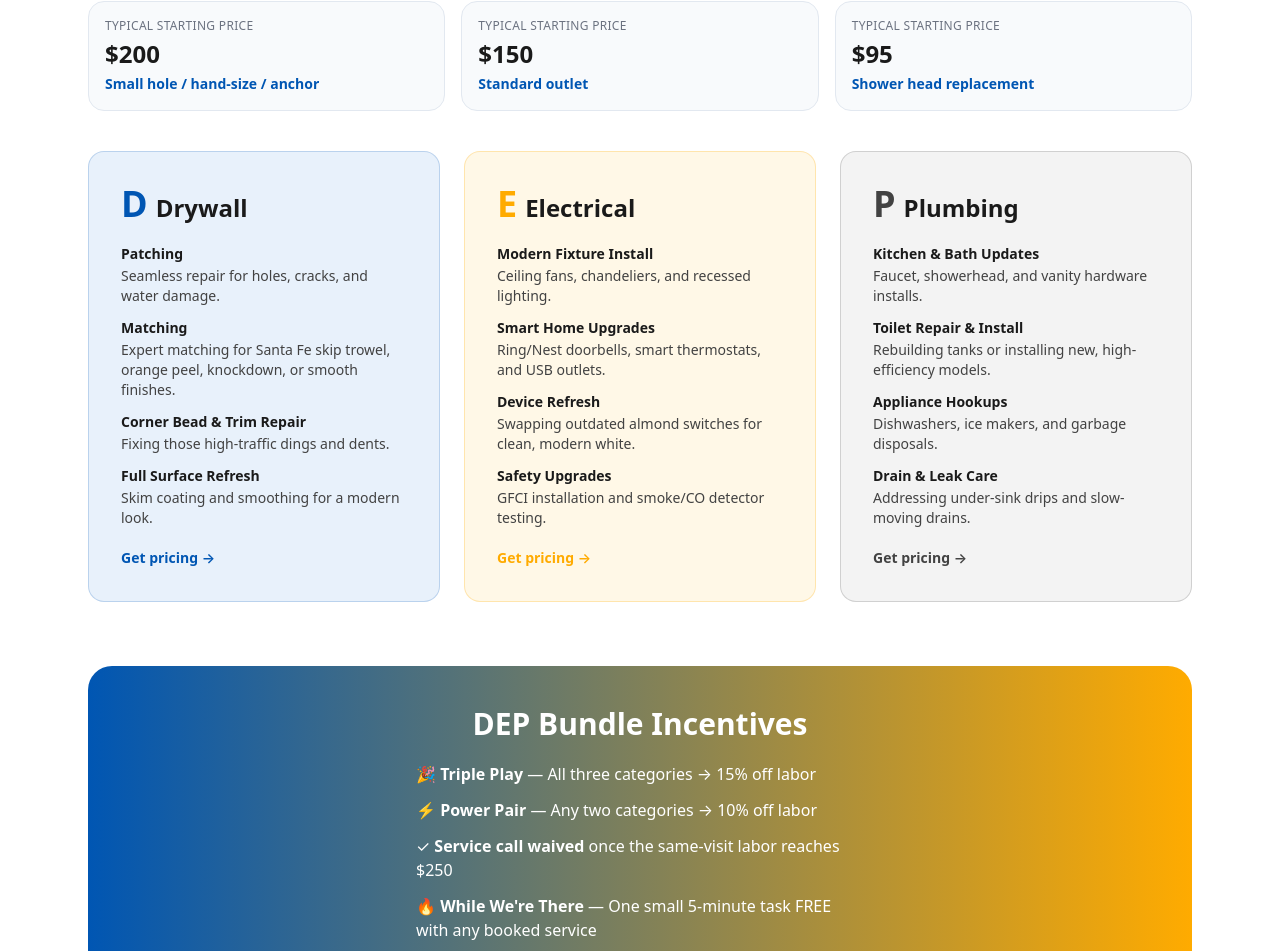
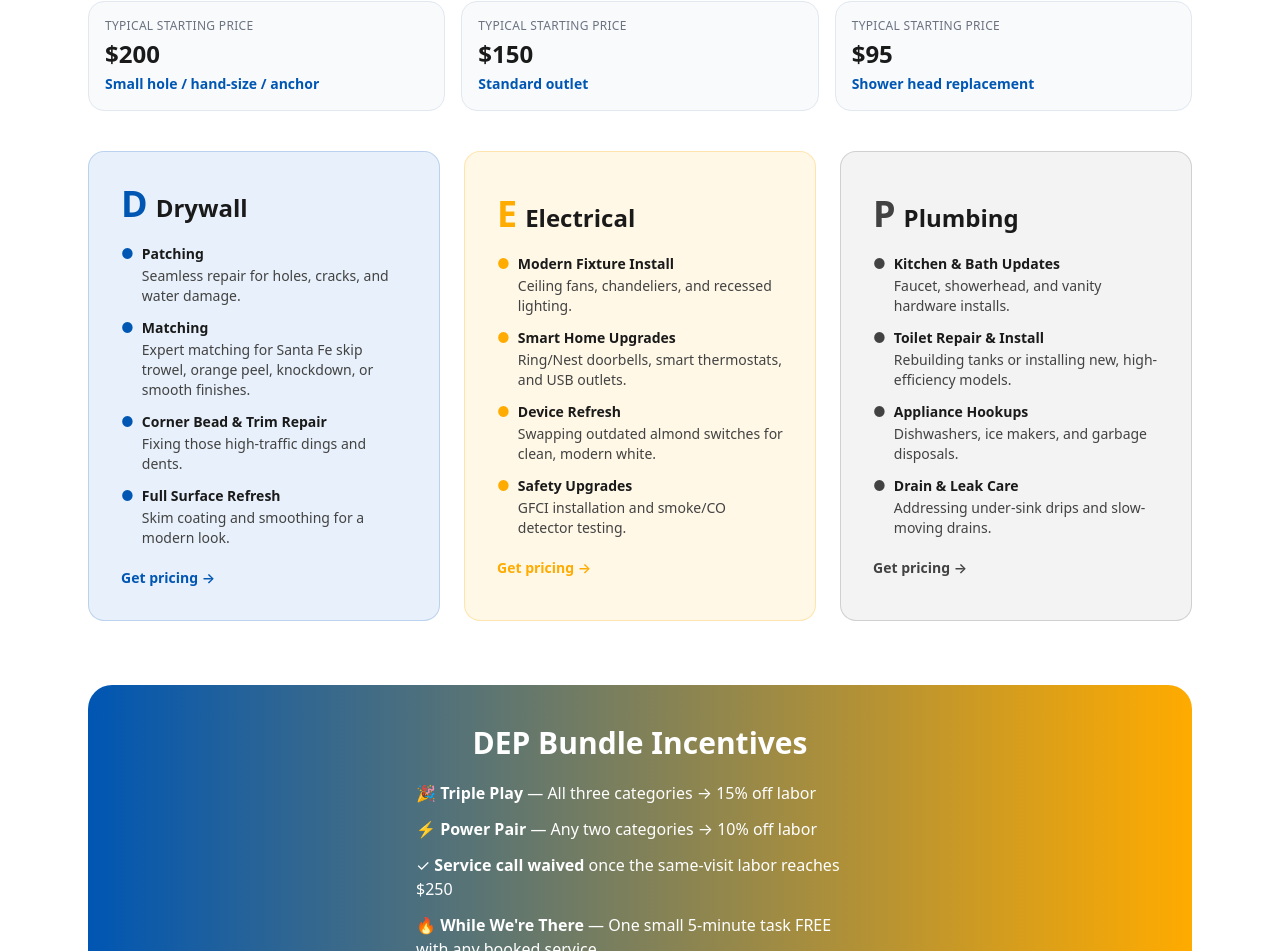
Before and after one commit to 1791-pueblo/Dephomerepair, a Next.js app: page / in a window 1280 px wide. Shown: the part 1064-2015 px from the top of the page. Built offline with nearby package versions, Linux system fonts and the light colour scheme.

Commit message:
Remove trade-card photos; keep 4-bullet menu and tap-to-quote

```diff
--- a/components/TradeMenuCards.tsx
+++ b/components/TradeMenuCards.tsx
@@ -2,8 +2,6 @@
 
 import { CALL_WAIVER_MIN, SERVICE_CALL, allServices, type ServicePrice } from '../lib/pricing';
 import { SERVICE_MENU_TITLE, TRADE_CARDS } from '../lib/tradeCardCopy';
-import { tradeCardProjects } from '../lib/portfolio';
-import { ProjectPhotoSlider } from './ProjectPhotoSlider';
 
 type TradeKey = 'drywall' | 'electrical' | 'plumbing';
 
@@ -24,11 +22,10 @@ const STARTING_IDS = ['d-small-hole', 'e-outlet', 'p-shower-head'];
 export function TradeMenuCards({
   onSelect,
   onStartQuote,
-  onOpenPhoto,
 }: {
   onSelect: (key: TradeKey) => void;
   onStartQuote: (key: TradeKey) => void;
-  onOpenPhoto: (photo: { src: string; caption: string }) => void;
+  onOpenPhoto?: (photo: { src: string; caption: string }) => void;
 }) {
   const startingAnchors = STARTING_IDS
     .map((id) => allServices.find((s) => s.id === id))
@@ -66,38 +63,33 @@ export function TradeMenuCards({
         </div>
         <div className="grid grid-cols-1 lg:grid-cols-3 gap-6 items-stretch">
           {TRADE_CARDS.map((card) => {
-            const project = tradeCardProjects[card.key];
             const style = CARD_STYLE[card.key];
             return (
-              <div key={card.key} className={`text-left ${style.bg} p-6 sm:p-8 rounded-2xl border ${style.border} h-full hover:shadow-md transition`}>
-                <button
-                  type="button"
-                  onClick={() => openQuote(card.key)}
-                  className="flex items-baseline gap-2 mb-5 text-left focus:outline-none focus:ring-2 focus:ring-[#FFAB00] rounded"
-                >
+              <button
+                key={card.key}
+                type="button"
+                onClick={() => openQuote(card.key)}
+                className={`text-left ${style.bg} p-6 sm:p-8 rounded-2xl border ${style.border} h-full hover:shadow-md transition focus:outline-none focus:ring-2 focus:ring-[#FFAB00]`}
+              >
+                <div className="flex items-baseline gap-2 mb-5">
                   <span className="text-3xl sm:text-4xl font-black" style={{ color: style.color }}>{card.letter}</span>
                   <span className="text-xl sm:text-2xl font-bold text-[#1A1A1A]">{card.title}</span>
-                </button>
-                <div className="mb-5">
-                  <ProjectPhotoSlider photos={project.photos} projectType={project.type} onOpen={onOpenPhoto} />
                 </div>
                 <ul className="space-y-3 text-[#424242] text-sm">
                   {card.items.map((item) => (
-                    <li key={item.title}>
-                      <div className="font-semibold text-[#1A1A1A]">{item.title}</div>
-                      <div className="pl-0 mt-0.5">{item.detail}</div>
+                    <li key={item.title} className="flex gap-2">
+                      <span style={{ color: style.color }}>●</span>
+                      <span>
+                        <span className="font-semibold text-[#1A1A1A]">{item.title}</span>
+                        <span className="block mt-0.5">{item.detail}</span>
+                      </span>
                     </li>
                   ))}
                 </ul>
-                <button
-                  type="button"
-                  onClick={() => openQuote(card.key)}
-                  className="mt-5 text-sm font-semibold focus:outline-none focus:ring-2 focus:ring-[#FFAB00] rounded"
-                  style={{ color: style.color }}
-                >
+                <div className="mt-5 text-sm font-semibold" style={{ color: style.color }}>
                   Get pricing →
-                </button>
-              </div>
+                </div>
+              </button>
             );
           })}
         </div>
```
